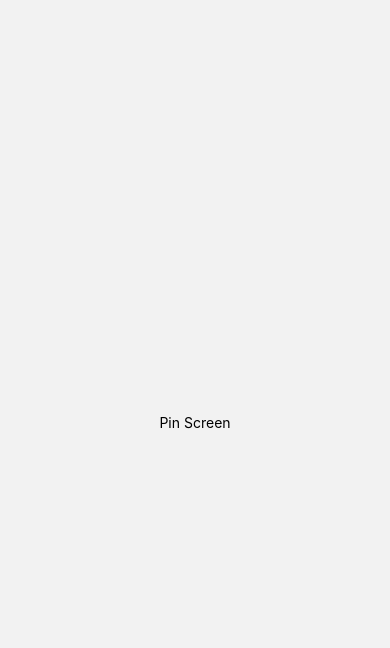
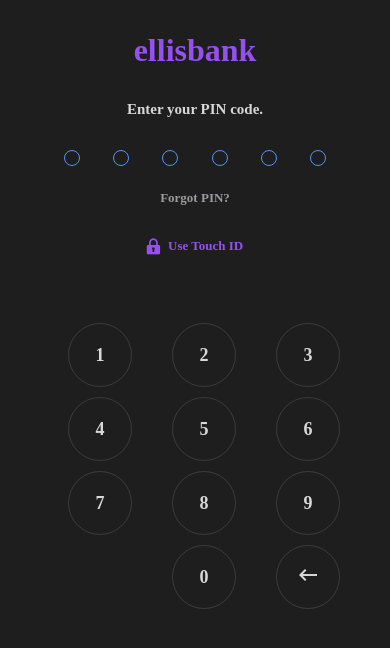
Before and after one commit to sukruthmk/ellisbank, a React Native app: screen /Pin in a window 390 px wide. Shown: the top 648 px of the page. Built offline with nearby package versions, Linux system fonts and the light colour scheme.

Commit message:
added pins screen with numberpad

```diff
--- a/App.js
+++ b/App.js
@@ -4,7 +4,8 @@ import { NavigationContainer } from "@react-navigation/native";
 import { createStackNavigator } from "@react-navigation/stack";
 
 import TouchScreen from "./src/screens/TouchScreen";
-import PinScreen from "./src/screens/PinScreen"
+import PinScreen from "./src/screens/PinScreen";
+import HomeScreen from './src/screens/HomeScreen'
 
 export default function App() {
   const AppStack = createStackNavigator();
@@ -12,8 +13,9 @@ export default function App() {
   return (
     <NavigationContainer>
       <AppStack.Navigator headerMode="none">
+        <AppStack.Screen name="Pin" component={PinScreen} />
         <AppStack.Screen name="Touch" component={TouchScreen} />
-        <AppStack.Screen name="Pin" component={PinScreen} />
+        <AppStack.Screen name="Home" component={HomeScreen} />
       </AppStack.Navigator>
     </NavigationContainer>
   );
--- /dev/null
+++ b/src/components/NumberPad.js
@@ -0,0 +1,56 @@
+import React from "react";
+import styled from "styled-components/native";
+import { MaterialIcons } from "@expo/vector-icons";
+
+import Text from '../components/Text'
+
+const NumberPad = ({onPress}) => {
+  const buttons = [
+    "1",
+    "2",
+    "3",
+    "4",
+    "5",
+    "6",
+    "7",
+    "8",
+    "9",
+    "0",
+    <MaterialIcons name="keyboard-backspace" size={24} />,
+  ];
+  return (
+    <KeyPad>
+      {buttons.map((item, index) => {
+        return (
+          <Number key={index} onPress={() => onPress(item, idnex)} delayPressIn={0}>
+            <Text large heavy>
+              {item}
+            </Text>
+          </Number>
+        );
+      })}
+    </KeyPad>
+  );
+};
+
+const KeyPad = styled.View`
+    flex-direction: row;
+    flex-wrap: wrap;
+    align-items: center;
+    justify-content: flex-end;
+    margin: 0 30px;
+`;
+
+const Number = styled.TouchableOpacity`
+    width: 64px;
+    height: 64px;
+    border-radius: 32px;
+    align-items: center;
+    justify-content: center;
+    margin: 5px 20px;
+    border-width: 1px;
+    border-color: #ffffff20;
+`;
+
+
+export default NumberPad;
--- a/src/components/Text.js
+++ b/src/components/Text.js
@@ -19,7 +19,7 @@ const handleFontSize = ({ title, large, medium, small, tiny }) => {
   }
 };
 
-const handleFontWeight = ({ light, bold, heavy, black }) => {
+const handleFontWeight = ({ light, bold, heavy, block }) => {
   switch (true) {
     case light:
       return `200`;
--- /dev/null
+++ b/src/screens/HomeScreen.js
@@ -0,0 +1,11 @@
+import React from "react"
+
+const HomeScreen = () => {
+    return(
+        <div>
+            home
+        </div>
+    )
+}
+
+export default HomeScreen;
--- a/src/screens/PinScreen.js
+++ b/src/screens/PinScreen.js
@@ -1,20 +1,98 @@
-import React from "react";
-import { View, Text, StyleSheet } from "react-native";
+import React, { useState, useEffect } from "react";
+import styled from "styled-components/native";
+import { Fontisto } from "@expo/vector-icons";
 
-const PinScreen = () => {
-    return (
-        <View style={styles.container}>
-            <Text>Pin Screen</Text>
-        </View>
-    )
-}
+import Text from "../components/Text";
+import NumberPad from "../components/NumberPad"
 
-const styles = StyleSheet.create({
-    container: {
-        flex: 1,
-        justifyContent: "center",
-        alignItems: "center",
+const PinScreen = ({ navigation }) => {
+  const [pinCount, setPinCount] = useState(0);
+  const totalPins = 6;
+  const renderPins = () => {
+    const pins = [];
+    for (let i = 1; i <= totalPins; i++) {
+      pins.push(
+        i <= pinCount ? (
+          <PinContainer key={i}>
+            <Pin />
+          </PinContainer>
+        ) : (
+          <PinContainer key={i} />
+        )
+      );
     }
-})
+    return pins;
+  };
+
+  const pressKey = (_, index) => {
+      setPinCount((prev) => {
+          return index != 10 ? prev + 1 : prev -1;
+      });
+  };
+  return (
+    <Container>
+      <Text center heavy title color="#964ff0" margin="32px 0 0 0">
+        ellisbank
+      </Text>
+      <Text center heavy medium margin="32px 0 0 0">
+        Enter your PIN code.
+      </Text>
+
+      <AccessPin> {renderPins()} </AccessPin>
+
+      <Text center bold margin="8px 0 0 0" color="#9c9c9f">
+        Forgot PIN?
+      </Text>
+
+      <UseTouch onPress={() => navigation.navigate("Touch")}>
+        <Fontisto name="locked" color="#964ff0" size={16} />
+        <Text bold margin="0 0 0 8px" color="#964ff0">
+          Use Touch ID
+        </Text>
+      </UseTouch>
+
+      <NumberPad />
+
+      <StatusBar barStyle="light-content" />
+    </Container>
+  );
+};
+
+const Container = styled.SafeAreaView`
+  flex: 1;
+  background-color: #1e1e1e;
+`;
+
+const AccessPin = styled.View`
+  flex-direction: row;
+  justify-content: space-between;
+  margin: 32px 64px 16px 64px;
+`;
+
+const UseTouch = styled.TouchableOpacity`
+  margin: 32px 0 64px 0;
+  flex-direction: row;
+  align-items: center;
+  justify-content: center;
+`;
+
+const PinContainer = styled.View`
+  width: 16px;
+  height: 16px;
+  border-radius: 8px;
+  border-width: 1px;
+  border-color: #5196f4;
+  align-items: center;
+  justify-content: center;
+`;
+
+const Pin = styled.View`
+    width: 8px;
+    height: 8px;
+    border-radius: 4px;
+    background-color: #5196f4;
+`;
+
+const StatusBar = styled.StatusBar``;
 
 export default PinScreen;
```
